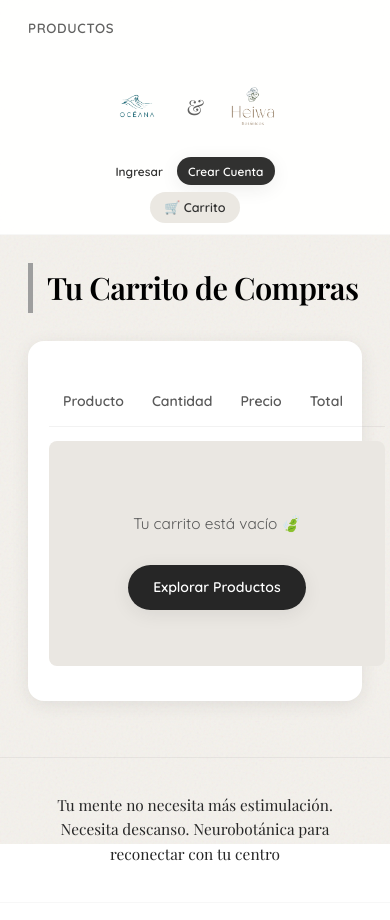
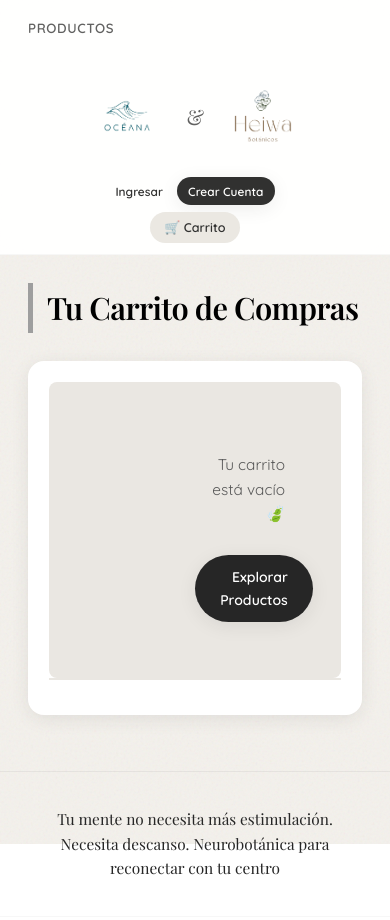
Before and after one commit to GerardodeMartini/Tienda-Oceana, a Django app: page /cart/ in a window 390 px wide. Shown: the top 920 px of the page. Run offline with Django 5.2, Linux system fonts and the light colour scheme; some web fonts are replaced.

Commit message:
style: fixed mobile cart overflow and aligned header buttons

```diff
--- a/static/css/style.css
+++ b/static/css/style.css
@@ -827,14 +827,14 @@ textarea:focus,
         margin-bottom: 0.5rem;
     }
 
-    /* Shrink the logos dramatically */
+    /* Shrink the logos dramatically but keep them visible */
     .brand img {
-        height: 60px !important;
+        height: 80px !important;
     }
 
     /* Special case for the combined logos layout */
     .brand div img {
-        height: 60px !important;
+        height: 80px !important;
     }
 
     .brand div {
@@ -846,11 +846,13 @@ textarea:focus,
         font-size: 1.5rem !important;
     }
 
-    /* Center Account and Cart buttons */
+    /* Center Account and Cart buttons on the same line */
     .header-content > div:last-child {
         align-items: center !important;
         justify-self: center !important;
-        flex-direction: column;
+        flex-direction: row;
+        justify-content: center;
+        flex-wrap: wrap;
         gap: 1rem;
     }
 
@@ -902,6 +904,51 @@ textarea:focus,
         padding: 1.5rem;
     }
 
+    /* Make Tables Responsive (Cart) */
+    table, thead, tbody, th, td, tr {
+        display: block;
+    }
+
+    thead tr {
+        position: absolute;
+        top: -9999px;
+        left: -9999px; /* Hide headers visually but keep for screen readers if needed */
+    }
+
+    tr {
+        border-bottom: 2px solid var(--bg-soft);
+        margin-bottom: 1rem;
+        background: transparent !important;
+    }
+
+    td {
+        border: none !important;
+        position: relative;
+        padding-left: 50% !important;
+        text-align: right !important;
+        min-height: 50px;
+    }
+
+    td::before {
+        content: attr(data-label);
+        position: absolute;
+        left: 1rem;
+        width: 45%;
+        padding-right: 10px;
+        white-space: nowrap;
+        text-align: left;
+        font-weight: 600;
+        color: var(--text-muted);
+    }
+
+    /* Specific table cells fix */
+    td > div {
+        justify-content: flex-end;
+    }
+    .checkout-card {
+        padding: 1.5rem;
+    }
+
     /* Footer rotator text scaling */
     .rotator-text {
         font-size: 1.1rem;
--- a/templates/cart/detail.html
+++ b/templates/cart/detail.html
@@ -23,18 +23,18 @@
                 {% for item in cart %}
                 {% with product=item.product %}
                 <tr style="background: var(--bg-soft); border-radius: var(--radius-soft);">
-                    <td
+                    <td data-label="Producto"
                         style="padding: 1rem; border-top-left-radius: var(--radius-soft); border-bottom-left-radius: var(--radius-soft);">
                         <div style="display: flex; align-items: center; gap: 1rem;">
                             <img src="{% if product.image %}{{ product.image.url }}{% else %}{% static 'img/no_image.png' %}{% endif %}"
                                 alt="{{ product.title }}"
                                 style="width: 60px; height: 60px; object-fit: cover; border-radius: 8px;">
-                            <span style="font-weight: 600; color: var(--text-main);">{{ product.title }}</span>
+                            <span style="font-weight: 600; color: var(--text-main); text-align: left;">{{ product.title }}</span>
                         </div>
                     </td>
-                    <td style="padding: 1rem;">
+                    <td data-label="Cantidad" style="padding: 1rem;">
                         <form action="{% url 'cart:cart_add' product.id %}" method="post"
-                            style="display: flex; align-items: center; gap: 0.5rem;">
+                            style="display: flex; align-items: center; justify-content: flex-end; gap: 0.5rem;">
                             {% csrf_token %}
                             {{ item.update_quantity_form.quantity }}
                             {{ item.update_quantity_form.override }}
@@ -50,12 +50,12 @@
                             </style>
                         </form>
                     </td>
-                    <td style="padding: 1rem; color: var(--text-muted);">${{ item.price }}</td>
-                    <td style="padding: 1rem; font-weight: 700; color: var(--primary-dark);">${{ item.total_price }}
+                    <td data-label="Precio" style="padding: 1rem; color: var(--text-muted);">${{ item.price }}</td>
+                    <td data-label="Total" style="padding: 1rem; font-weight: 700; color: var(--primary-dark);">${{ item.total_price }}
                     </td>
-                    <td
+                    <td data-label=""
                         style="padding: 1rem; text-align: right; border-top-right-radius: var(--radius-soft); border-bottom-right-radius: var(--radius-soft);">
-                        <form action="{% url 'cart:cart_remove' product.id %}" method="post">
+                        <form action="{% url 'cart:cart_remove' product.id %}" method="post" style="display: inline-block;">
                             {% csrf_token %}
                             <button type="submit" class="btn btn-danger"
                                 style="border: none; color: var(--text-light); font-size: 1.2rem; cursor: pointer; padding: 0;">×</button>
```
